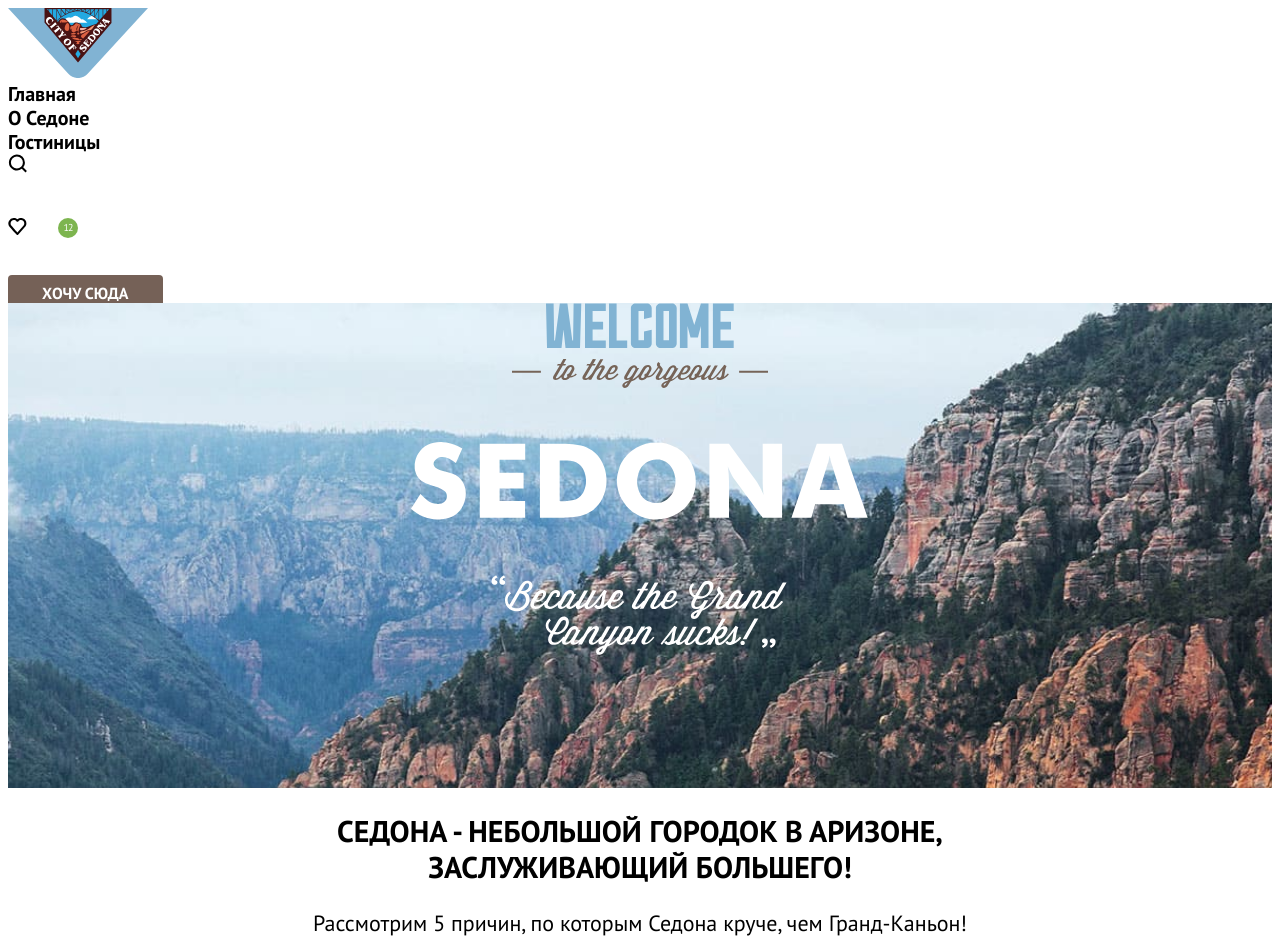
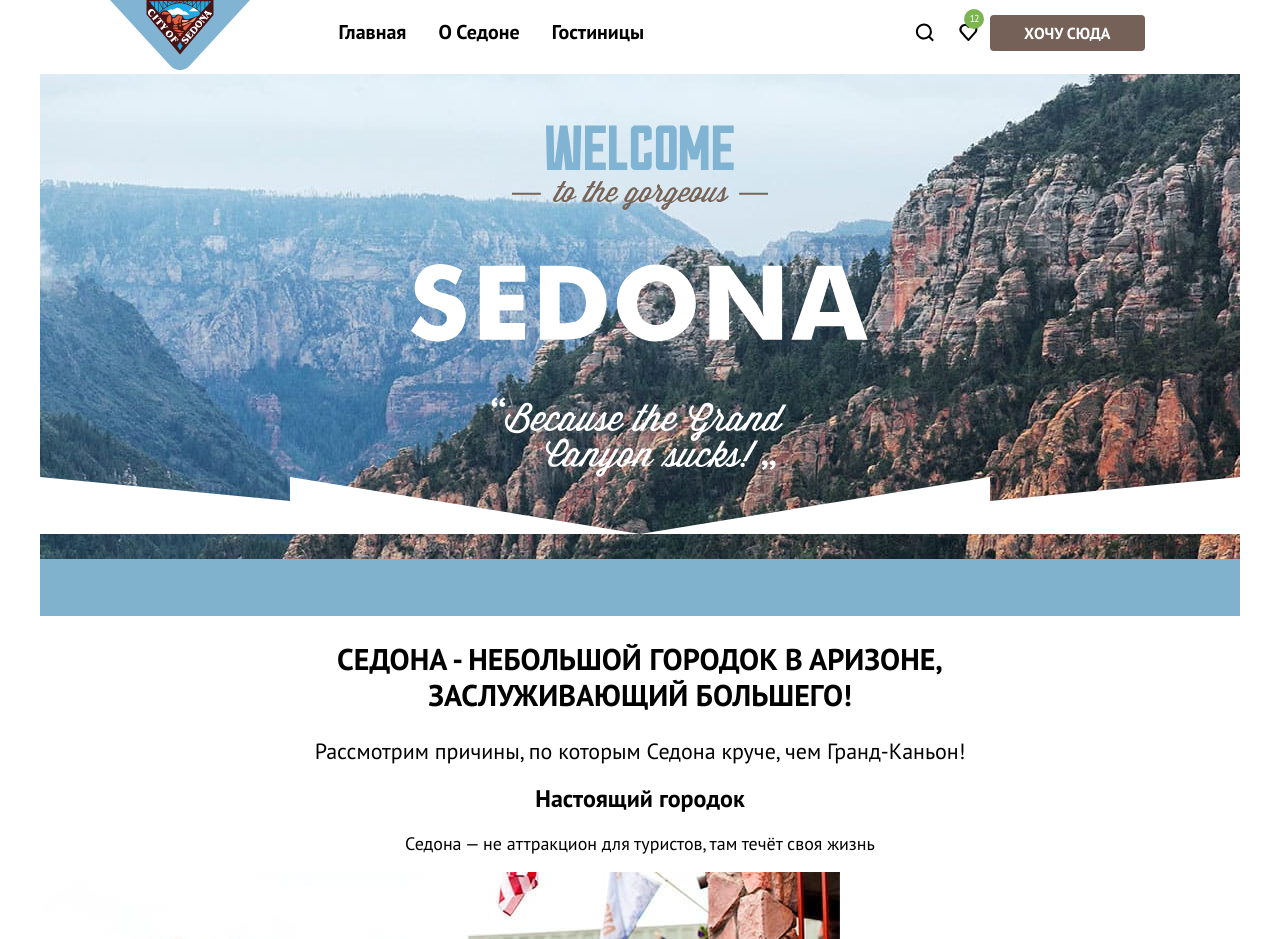
Before and after one commit to htmlacademy-htmlcss/2042487-sedona-35, a plain HTML site: page index.html in a window 1280 px wide. Shown: the top 939 px of the page. Drawn offline with Linux system fonts and the light colour scheme.

Commit message:
Добавляет сетки главной

```diff
--- a/index.html
+++ b/index.html
@@ -27,7 +27,7 @@
           </li>
         </ul>
       </nav>
-      <ul class="nav-list reset-list">
+      <ul class="nav-list reset-list nav-list-secondary">
         <li class="nav-item">
           <a class="button-search" href="#">
             <span class="visually-hidden">Поиск</span>
@@ -58,7 +58,7 @@
           заслуживающий большего!
         </h2>
         <p class="advantages-description">
-          Рассмотрим 5 причин, по которым Седона круче, чем Гранд-Каньон!
+          Рассмотрим причины, по которым Седона круче, чем Гранд-Каньон!
         </p>
         <ul class="advantages-list reset-list">
           <li class="advantages-item main-item">
@@ -117,19 +117,18 @@
         </ul>
       </section>
 
-      <section class="section search">
+      <section class="section-search">
         <h2 class="section-title">Заинтересовались?</h2>
         <p class="section-description">
-          Укажите предполагаемые даты поездки, и мы покажем вам лучшие
+          Укажите предполагаемые даты поездки, <br> и мы покажем вам лучшие
           предложения гостиниц в Седоне
         </p>
         <button class="button button-big" type="button">
           Поиск гостиницы в Седоне
         </button>
       </section>
-    </main>
 
-    <footer class="footer">
+
       <section class="section-subscribe-main">
         <h2 class="section-title">Подпишитесь на рассылку</h2>
         <p class="section-description">
@@ -146,6 +145,8 @@
         </form>
       </section>
 
+    </main>
+    <footer class="footer">
       <ul class="social-list reset-list">
         <li class="social-item">
           <span class="visually-hidden"> Мы вконтакте </span>
--- a/styles/styles.css
+++ b/styles/styles.css
@@ -21,15 +21,6 @@
           box-sizing: border-box;
 }
 
-body {
-  font-family: "PT Sans", sans-serif;
-  font-size: 18px;
-  font-weight: 400;
-  line-height: 21px;
-  color: #000000;
-  background-color: #FFFFFF;
-}
-
 .visually-hidden {
   position: absolute;
   width: 1px;
@@ -41,6 +32,48 @@ body {
   overflow: hidden;
 }
 
+body {
+  font-family: "PT Sans", sans-serif;
+  font-size: 18px;
+  font-weight: 400;
+  line-height: 21px;
+  color: #000000;
+  background-color: #FFFFFF;
+  width: 1200px;
+  padding: 0;
+  margin: 0 auto;
+  display: flex;
+  flex-direction: column;
+  min-height: 100%;
+}
+
+.page-header {
+  color: #000000;
+  background-color: #FFFFFF;
+  display: flex;
+  justify-content: space-between;
+  padding-left: 70px;
+  padding-right: 70px;
+  min-height: 64px;
+}
+
+
+.nav-list {
+  display: flex;
+  flex-wrap: wrap;
+  height: 100%;
+  align-items: stretch;
+  width: 507px;
+}
+
+.nav-list-secondary {
+  width: 268px;
+}
+
+.nav-list-secondary .nav-item {
+  align-self: center;
+}
+
 .nav-link {
  font-family: inherit;
  font-size: 20px;
@@ -49,11 +82,14 @@ body {
  color: #000000;
  text-align: center;
  text-decoration: none;
+ display: flex;
+ padding: 20px 16px;
 }
 
 .button-search {
   background-image: url(../images/icons/search.svg);
   background-repeat: no-repeat;
+  background-position: center center;
   display: block;
   width: 44px;
   height: 64px;
@@ -63,10 +99,12 @@ body {
   margin: 0;
   background-image: url(../images/icons/heart.svg);
   background-repeat: no-repeat;
+  background-position: center center;
   display: block;
   width: 44px;
   height: 64px;
   border: 0;
+
 }
 
 .favorites-counter {
@@ -82,9 +120,9 @@ body {
   letter-spacing: -0.1em;
   background: #7DB54F;
   color: #FFFFFF;
-  position: absolute;
-  left: 58px;
-
+  position: relative;
+  left: 18px;
+  top: 5px;
   }
 
 .button {
@@ -108,9 +146,24 @@ body {
   background-size: 100% auto;
   text-align: center;
   background-color: #80b2cd;
-  min-height: 485px;
+  padding: 51px 0 82px 0;
+
+}
+
+.main-logo {
+  display: block;
+  margin: 0 auto;
+}
+
+.main-logo-container::after {
+  content: "";
+  background-image: url(../images/welcome-divider.svg);
+  display: block;
   position: relative;
-  display: block;
+  background-repeat: no-repeat;
+  width: 100%;
+  height: 57px;
+
 }
 
 .main-section-title {
@@ -163,18 +216,27 @@ body {
   background-image: url(../images/advantages-house.svg);
   background-repeat: no-repeat;
   background-color: rgba(131, 179, 211, 0.12);
+  background-position: left 50% top 80px;
 }
 
 .card-food {
   background-image: url(../images/advantages-burger.svg);
   background-repeat: no-repeat;
   background-color: #FFFFFF;
+  background-position: left 50% top 80px;
 
 }
 .card-gift {
   background-image: url(../images/advantages-gift.svg);
   background-repeat: no-repeat;
   background-color: rgba(131, 179,211, 0.12);
+  background-position: left 50% top 80px;
+}
+
+.advantages-sublist {
+  display: flex;
+  flex-wrap: wrap;
+  align-content: flex-start;
 }
 
 .button-big {
@@ -184,6 +246,10 @@ body {
   align-items: center;
   text-align: center;
   text-transform: uppercase;
+}
+
+.section-search {
+  text-align: center;
 }
 
 .section-description {
@@ -228,6 +294,23 @@ body {
   border-radius: 0px;
   border-top-right-radius: 4px;
   border-bottom-right-radius: 4px;
+  text-align: center;
+}
+
+.footer {
+  min-height: 50px;
+  margin: 0;
+  padding: 40px 70px 30px;
+  display: flex;
+  justify-content: space-between;
+  align-items: center;
+}
+
+.social-list {
+  display: flex;
+  flex-wrap: wrap;
+  width: 142px;
+  justify-content: space-between;
 }
 
 .phone-link {
```
Also changed, not shown: catalog.html (+3 -3 lines).
